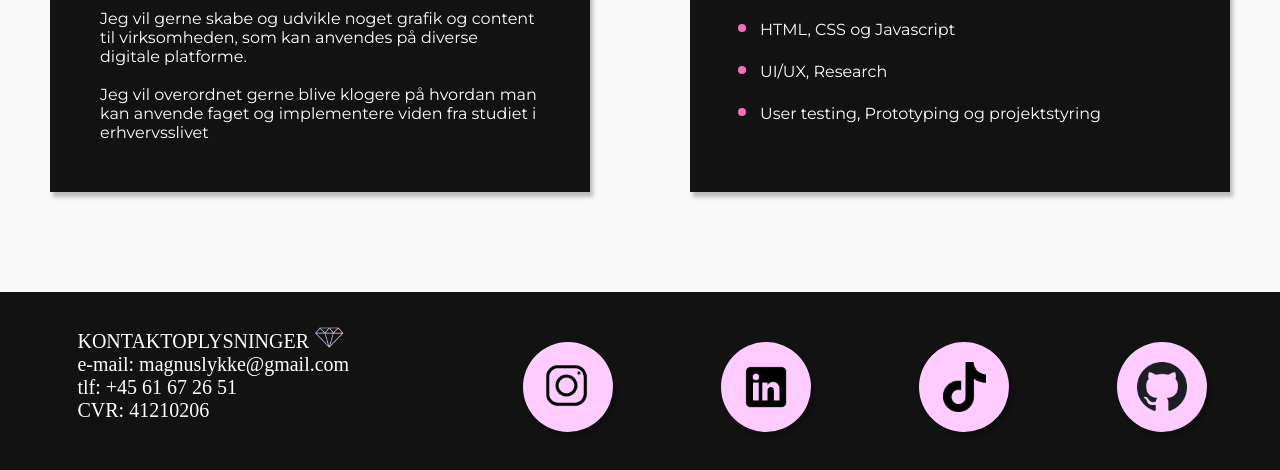
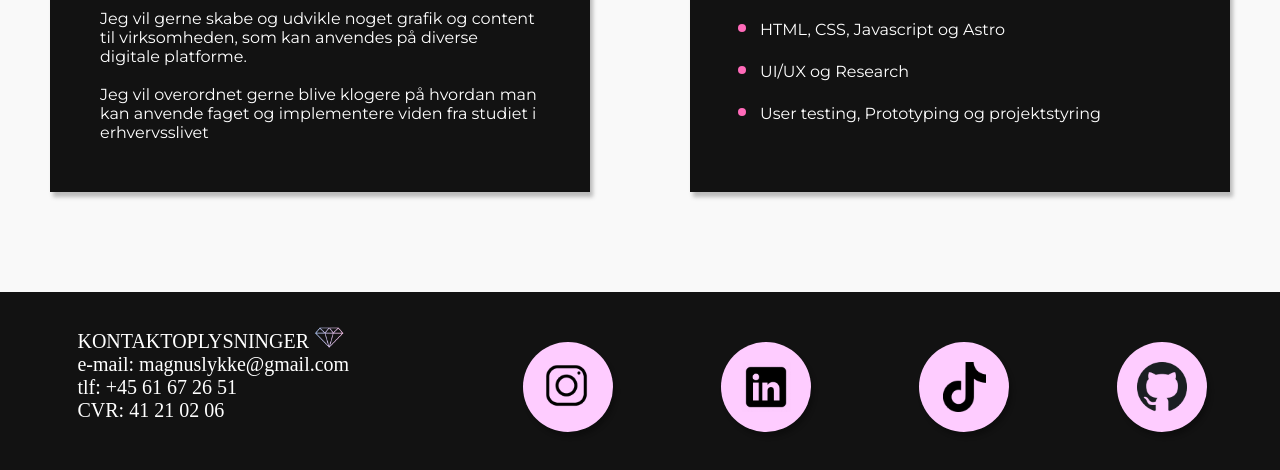
Before and after one commit to magnuslykke/ppp3, a plain HTML site: page index.html in a window 1280 px wide. Shown: the part 2766-3236 px from the top of the page. Drawn offline with Linux system fonts and the light colour scheme; a web font is replaced by a local one.

Commit message:
changes made

```diff
--- a/index.html
+++ b/index.html
@@ -161,9 +161,9 @@
 
               <li>Figma og Canva</li>
 
-              <li>HTML, CSS og Javascript</li>
+              <li>HTML, CSS, Javascript og Astro</li>
 
-              <li>UI/UX, Research</li>
+              <li>UI/UX og Research</li>
 
               <li>User testing, Prototyping og projektstyring</li>
             </ul>
@@ -184,7 +184,7 @@
                 <p class="kontakt_p">KONTAKTOPLYSNINGER <img class="diamant" src="billeder/diamant2.png" alt="diamant" /></p>
                 <p class="kontakt_p">e-mail: magnuslykke@gmail.com</p>
                 <p class="kontakt_p">tlf: +45 61 67 26 51</p>
-                <p class="kontakt_p">CVR: 41210206</p>
+                <p class="kontakt_p">CVR: 41 21 02 06</p>
               </div>
         </div>
         <div class="ikon_grid">
```
